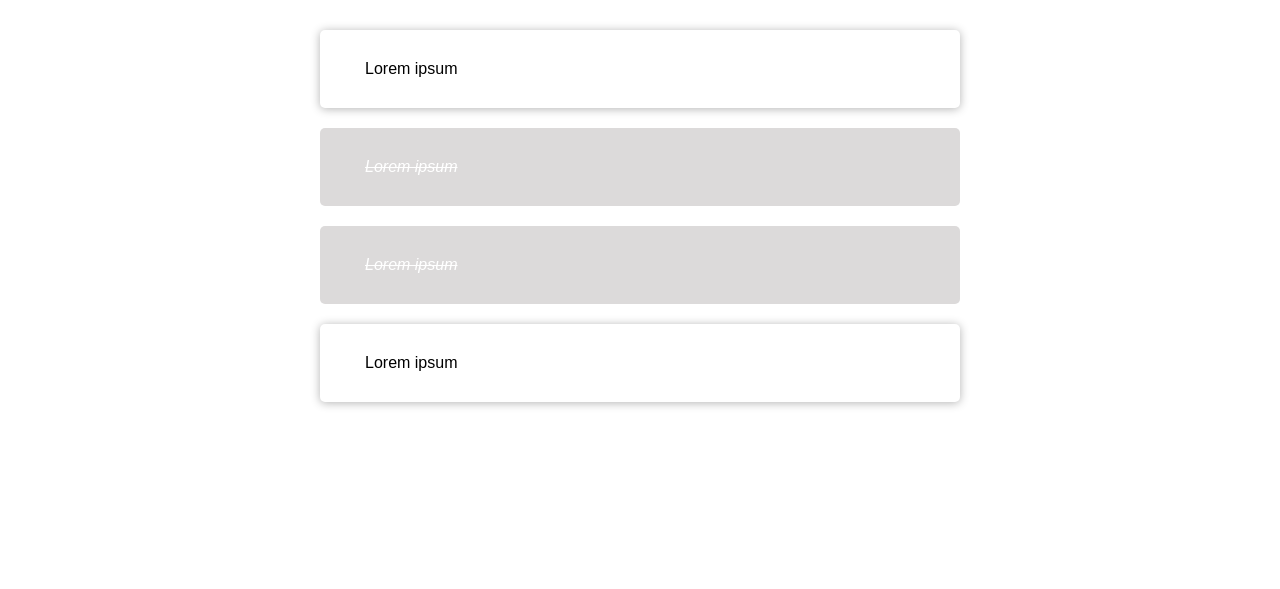
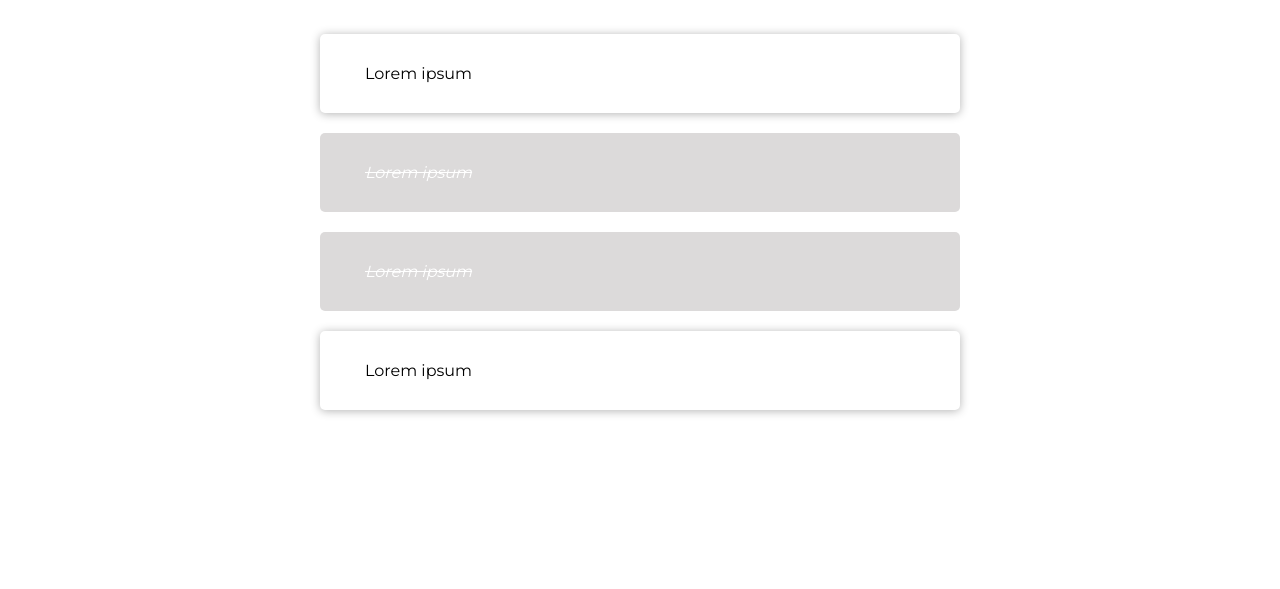
Before and after one commit to alisonmoura/vue-todolist, a plain HTML site: page index.html in a window 1280 px wide. Shown: the part 211-800 px from the top of the page. Drawn offline with nearby package versions, Linux system fonts and the light colour scheme.

Commit message:
Adicionando nova fonte

```diff
--- a/css/style.css
+++ b/css/style.css
@@ -1,11 +1,13 @@
+@import url('https://fonts.googleapis.com/css?family=Montserrat:300,400');
+
 * {
     --var-primary: rgb(89, 203, 89);
-    --var-dark: rgb(38, 106, 38);
+    --var-dark: rgb(63, 175, 63);
     --var-disable: rgb(220, 218, 218);
     margin: 0px;
     padding: 0px;
     box-sizing: border-box;
-    font-family: sans-serif;
+    font-family: 'Montserrat', sans-serif;
 }
 
 .title {
```
